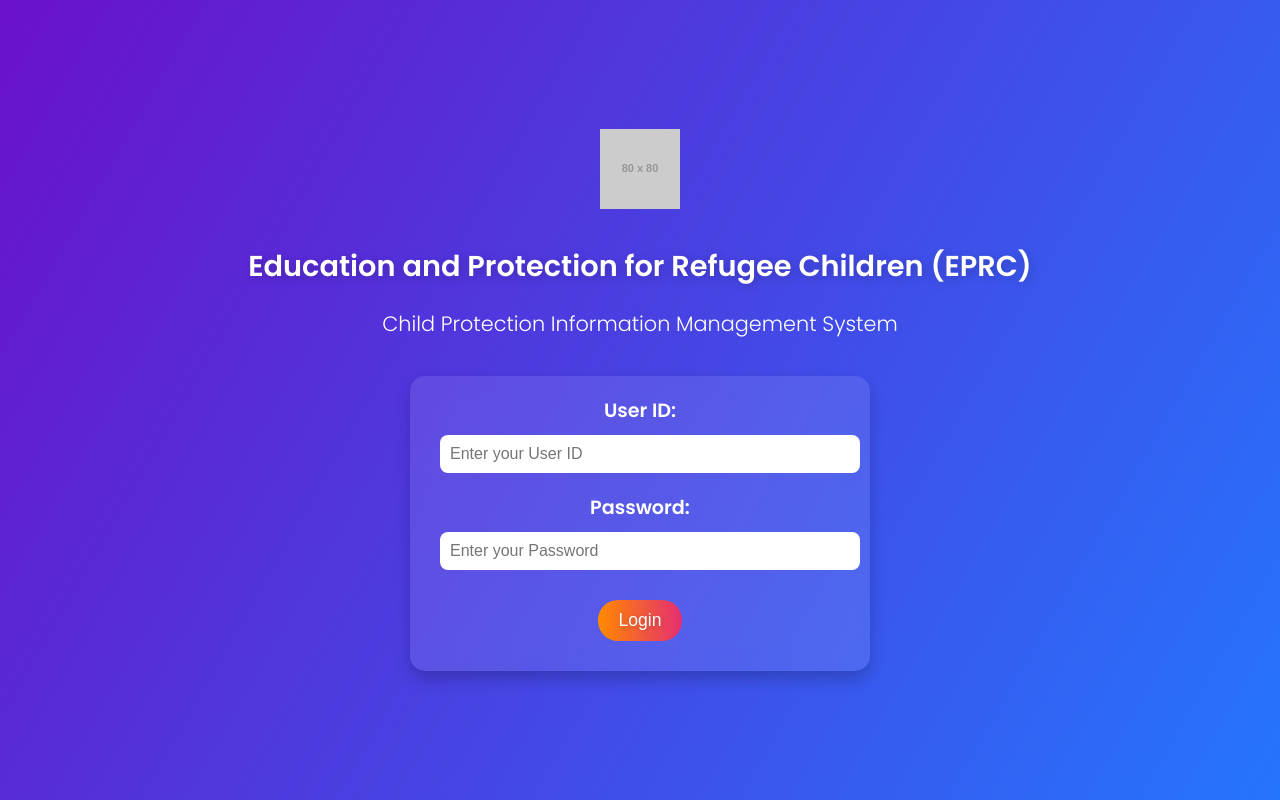
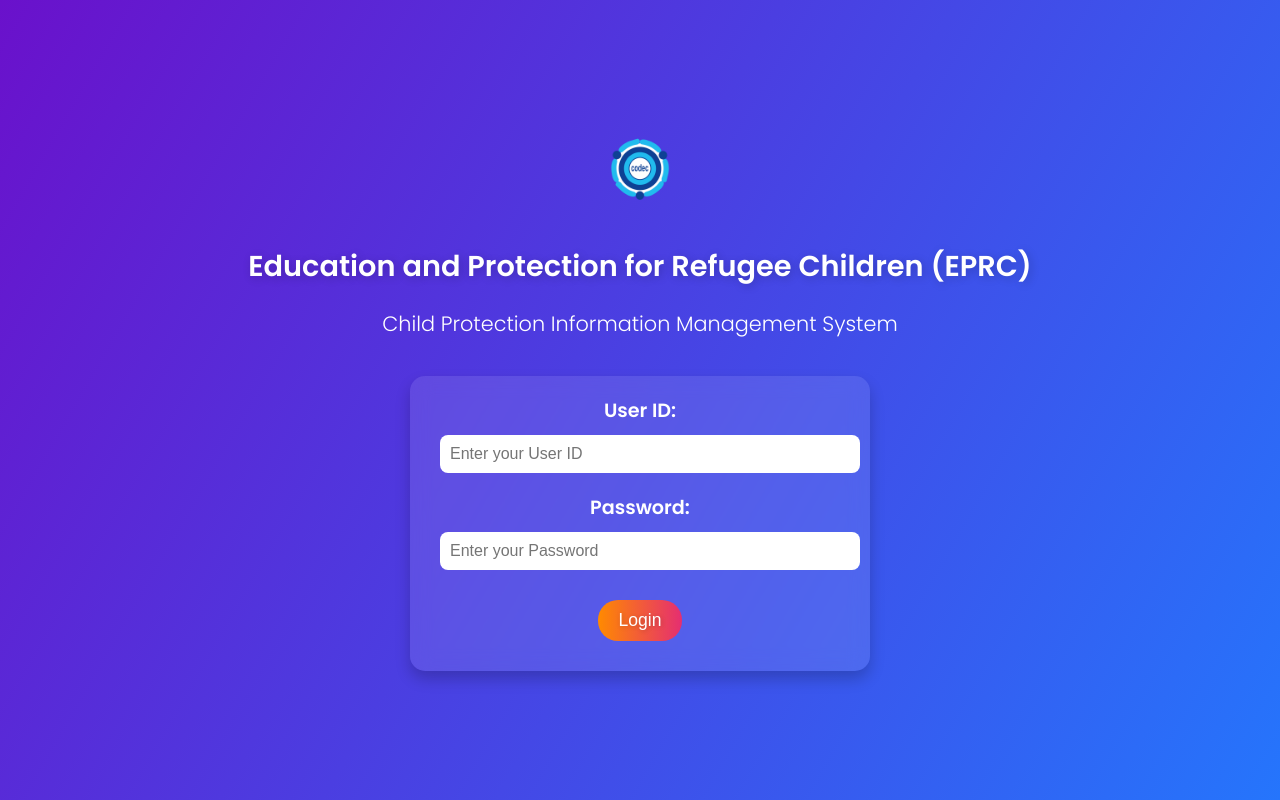
Before and after one commit to nayeemEmolin/EPRC-CP_Information_System, a plain HTML site: page index.html in a window 1280 px wide. Drawn offline with Linux system fonts and the light colour scheme; placeholder pictures from the web are drawn by us.

Commit message:
Update index.html

```diff
--- a/index.html
+++ b/index.html
@@ -96,7 +96,7 @@
 </head>
 <body>
     <div class="header">
-        <img src="https://via.placeholder.com/80" alt="CODEC_Logo">
+        <img src="CODEC_Logo.png" alt="CODEC_Logo">
         <h1>Education and Protection for Refugee Children (EPRC)</h1>
         <h2>Child Protection Information Management System</h2>
     </div>
```
